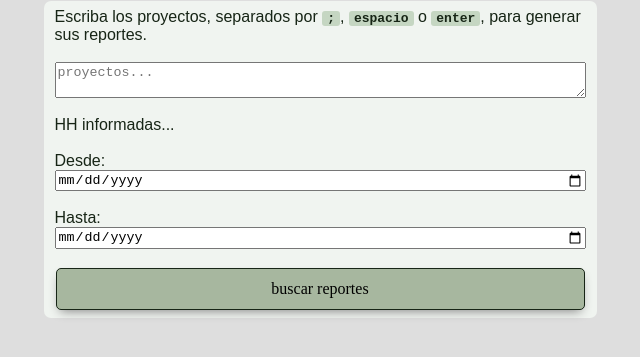
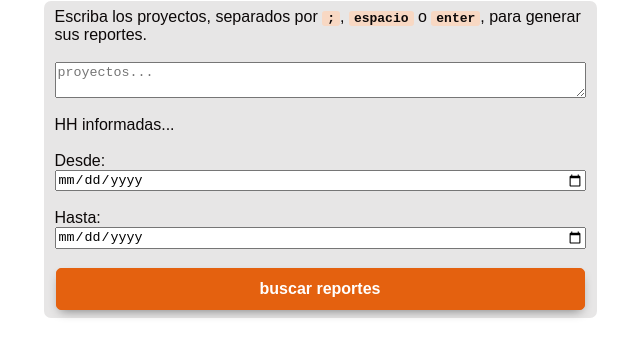
Before and after one commit to patod01/F30H, an Astro site in the folder src/face/: page /app in a window 1280 px wide. Shown: the part 87-444 px from the top of the page, without its empty margins (320-960 px from the left). Built offline with nearby package versions, Linux system fonts and the light colour scheme; Astro itself is replaced by a stand-in of ours.

Commit message:
mi0.4.0 - New selling palette, basically
... and buttons' font is fat now.

     modified:   src/face/src/stix/css/Buttons.css
     modified:   src/face/src/stix/css/paleta.css

```diff
--- a/src/face/package.json
+++ b/src/face/package.json
@@ -1,7 +1,7 @@
 {
   "name": "F30H",
   "type": "module",
-  "version": "0.3.1",
+  "version": "0.4.0",
   "scripts": {
     "dev": "DEV=true astro dev",
     "build": "DEV=false astro build",
--- a/src/face/src/stix/css/Buttons.css
+++ b/src/face/src/stix/css/Buttons.css
@@ -8,14 +8,14 @@
      margin: 1px;
      padding: 11px 7px;
      align-items: center;
-     font-family: serif;
+     font-weight: bold;
      text-align: center;
      cursor: pointer;
 
      border-style: solid;
      border-color: var(--button-border);
      border-width: 1px;
-     border-radius: 5px;
+     border-radius: var(--button-corner);
 
      background: var(--button-bg);
      color: var(--button-txt);
--- a/src/face/src/stix/css/paleta.css
+++ b/src/face/src/stix/css/paleta.css
@@ -13,7 +13,7 @@
      --resaltado-bg: darkgreen;
 }
 */
-:root {
+/*:root {
      --body-bg: #dedede;
      --body-txt: #172516;
      --card-corner: 7px;
@@ -22,10 +22,6 @@
      --button-border: var(--body-txt);
      --button-border-on: #f392c0;
 
-/*     --button-bg: #2e492c;*/
-/*     --button-bg-on: #a7b79f;*/
-/*     --button-txt: white;*/
-
      --button-bg: #a7b79f;
      --button-bg-on: #2e492c;
      --button-txt: black;
@@ -33,3 +29,26 @@
      --resaltado-txt: var(--body-txt);
      --resaltado-bg: #c5d6c2;
 }
+*/
+:root {
+     --active: #e4610f;
+     --inactive: #f8d8c3;
+     --bg-tint: #e7e6e6;
+     --black: #0c0808;
+
+     --body-bg: white;
+     --body-txt: var(--black);
+     --card-corner: 7px;
+     --card-background: vaR(--bg-tint);
+     --card-txt: var(--body-txt);
+     --button-border: var(--button-bg);
+     --button-border-on: var(--button-bg);
+
+     --button-bg: var(--active);
+     --button-bg-on: var(--inactive);
+     --button-txt: white;
+     --button-corner: 5px;
+
+     --resaltado-txt: var(--body-txt);
+     --resaltado-bg: var(--button-bg-on);
+}
```
